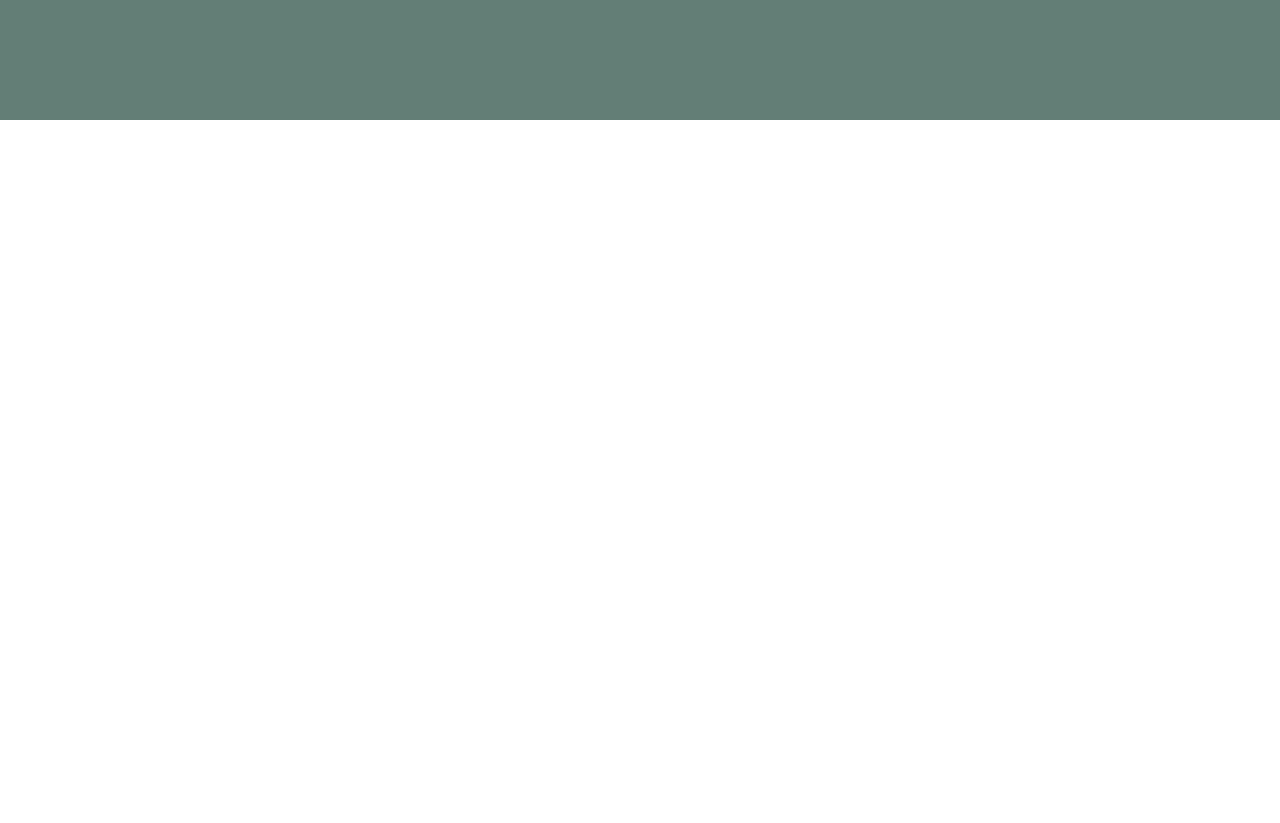
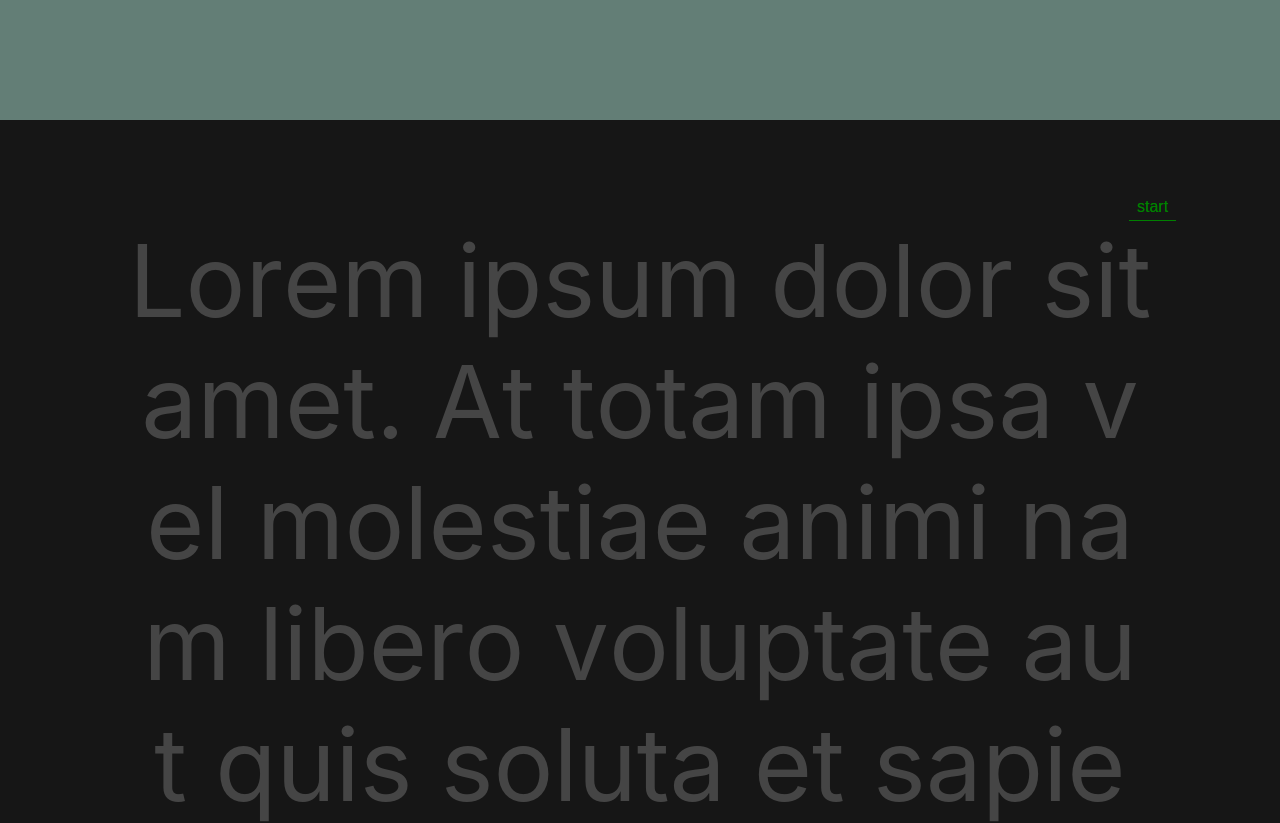
Before and after one commit to fa1ez/PilotProject, a React (Create React App) app: page / in a window 1280 px wide. Shown: the part 680-1503 px from the top of the page. Before the commit the page ends 800 px from the top, so only its background shows below. Built offline with nearby package versions, Linux system fonts and the light colour scheme.

Commit message:
scrollTrigger plugin added

```diff
--- a/package.json
+++ b/package.json
@@ -12,6 +12,7 @@
     "react": "^18.2.0",
     "react-dom": "^18.2.0",
     "react-scripts": "5.0.1",
+    "split-type": "^0.3.4",
     "web-vitals": "^2.1.4"
   },
   "scripts": {
--- a/src/App.css
+++ b/src/App.css
@@ -4,3 +4,11 @@
   margin-bottom: 0px;
   margin-top: 0px;
 }
+
+
+.text {
+  font-size: 100px;
+  color:white;
+  max-width: 80%;
+  text-align: center;
+}
--- a/src/App.js
+++ b/src/App.js
@@ -1,42 +1,99 @@
-import './App.css';
-import Avatar from './components/Avatar';
+import "./App.css";
+import Avatar from "./components/Avatar";
 import gsap from "gsap";
-import { useEffect } from 'react';
+import { useEffect } from "react";
+import { ScrollTrigger } from "gsap/ScrollTrigger";
+import SplitType from "split-type";
+
+gsap.registerPlugin(ScrollTrigger);
 
 function App() {
-
   useEffect(() => {
     let tl = gsap.timeline();
-    tl.from('.welcome',{opacity: 0})
-    tl.to('.welcome', {
+    tl.from(".welcome", { opacity: 0 });
+    tl.to(".welcome", {
       y: 20,
       opacity: 1,
-      stagger :{
-        each : 0.1
-      }
-    })
+      stagger: {
+        each: 0.1,
+      },
+    });
 
+    const text = new SplitType(".text", { types: "chars" });
+
+    gsap.from(text.chars, {
+      scrollTrigger: {
+        trigger: ".text",
+        start: "top 40%",
+        end: "bottom 80%",
+        scrub: true,
+        markers: true,
+      },
+      opacity: 0.2,
+      stagger: 1,
+    });
     // Cleanup function
     return () => {
       tl.kill(); // Kill the timeline to clear animations
     };
-
-  },[]);
+  }, []);
 
   return (
-    <div style={{display:'flex',justifyContent:"center",flexDirection:"column"}}>
-
-      <div style={{backgroundColor:"#637E76",height:"100vh"}}>
+    <div
+      style={{
+        display: "flex",
+        justifyContent: "center",
+        flexDirection: "column",
+        overflowX:"hidden"
+      }}
+    >
+      <div style={{ backgroundColor: "#637E76", height: "100vh" }}>
         <Avatar />
-        <div style={{position:"absolute",top:150,left:30,zIndex:7,display:"flex",maxWidth:"60vw",flexWrap:"wrap"}}  >
-          {
-            "Welcome to the Home page".split(' ').map((word,index) => {
-              return <h1 className='welcome' key={index} style={{color: word === 'Home' ? "white" : "black"}}>{word}&nbsp;</h1>
-            })
-          }
+        <div
+          style={{
+            position: "absolute",
+            top: 150,
+            left: 30,
+            zIndex: 7,
+            display: "flex",
+            maxWidth: "60vw",
+            flexWrap: "wrap",
+          }}
+        >
+          {"Welcome to the Home page".split(" ").map((word, index) => {
+            return (
+              <h1
+                className="welcome"
+                key={index}
+                style={{ color: word === "Home" ? "white" : "black" }}
+              >
+                {word}&nbsp;
+              </h1>
+            );
+          })}
         </div>
       </div>
 
+      <div
+        style={{
+          display: "flex",
+          justifyContent: "center",
+          width: "100vw",
+          backgroundColor: "#161616",
+        }}
+      >
+        <p className="text">
+          Lorem ipsum dolor sit amet. At totam ipsa vel molestiae animi nam
+          libero voluptate aut quis soluta et sapiente unde ut distinctio quae.
+        </p>
+      </div>
+      <div
+        style={{
+          justifyContent: "center",
+          height: "100vh",
+          backgroundColor: "#161616",
+        }}
+      ></div>
     </div>
   );
 }
```
Also changed, not shown: 1 other file (tests, documents, lock files or other folders).
